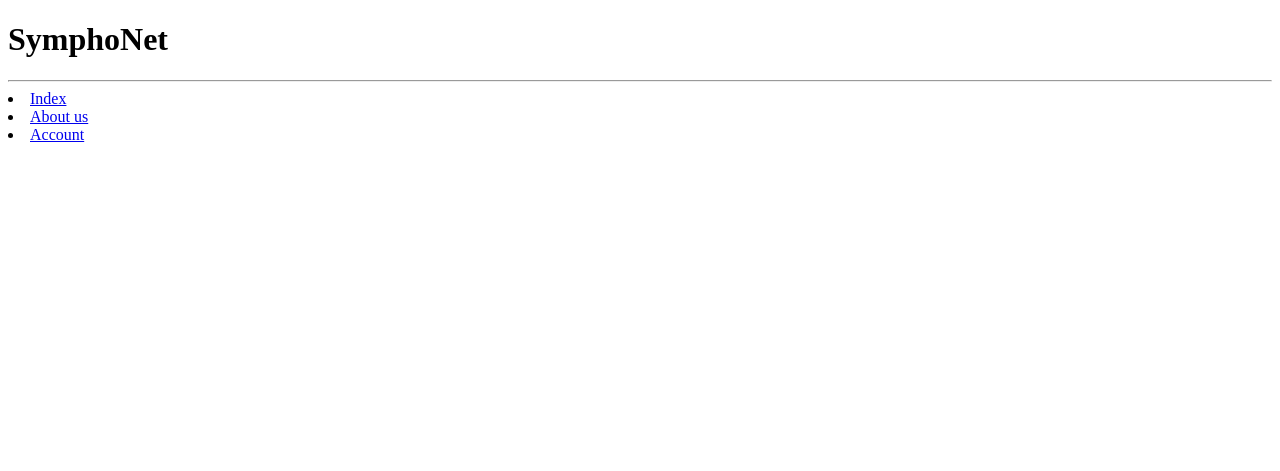
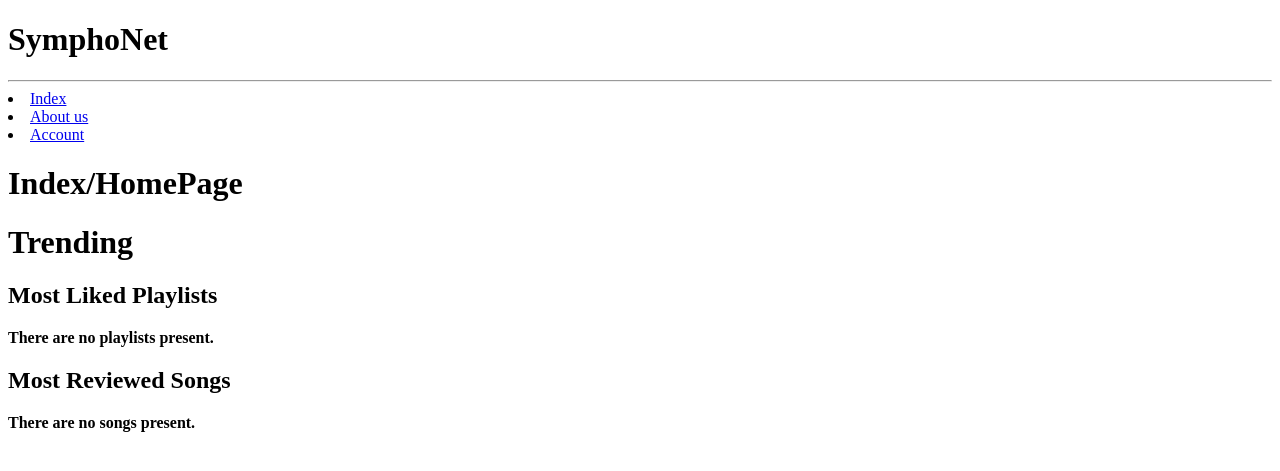
Before and after one commit to joe22123/symphonet, a Django app: page / in a window 1280 px wide. Shown: the top 471 px of the page. Run offline with Django 3.2, Linux system fonts and the light colour scheme.

Commit message:
Index Page Basic Format

```diff
--- a/symphonet/templates/symphonet/index.html
+++ b/symphonet/templates/symphonet/index.html
@@ -2,5 +2,35 @@
 {% load staticfiles %}
 
 {% block title_block %}
-    Index
+    Homepage
 {% endblock %}
+
+{% block body_block %}
+    <div>
+    <h1>Index/HomePage<h1>
+    <h1>Trending<h1>
+    </div>
+        <div>
+            <h2>Most Liked Playlists</h2>
+            {% if playlists %}
+                <ul>
+                {% for playlist in playlists %}
+                {% endfor %}
+                </ul>
+            {% else %}
+                <strong>There are no playlists present.</strong>
+            {% endif %}
+        </div>
+
+        <h2>Most Reviewed Songs</h2>
+        <div>
+            {% if songs %}
+                <ul>
+                    {% for song in songs %}
+                    {% endfor %}
+                </ul>
+            {% else %}
+                <strong>There are no songs present.</strong>
+            {% endif %}
+        </div>
+{% endblock %}
```
